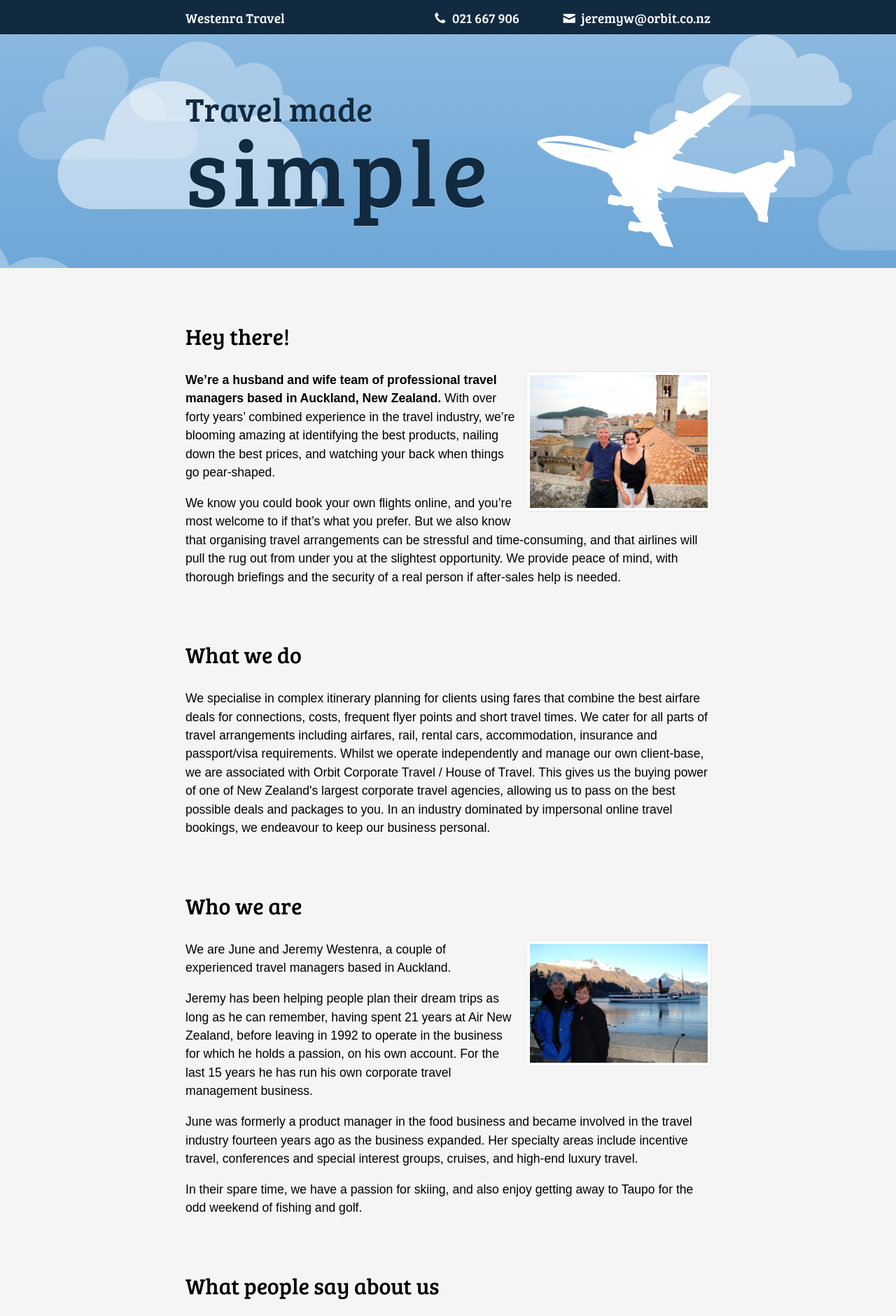
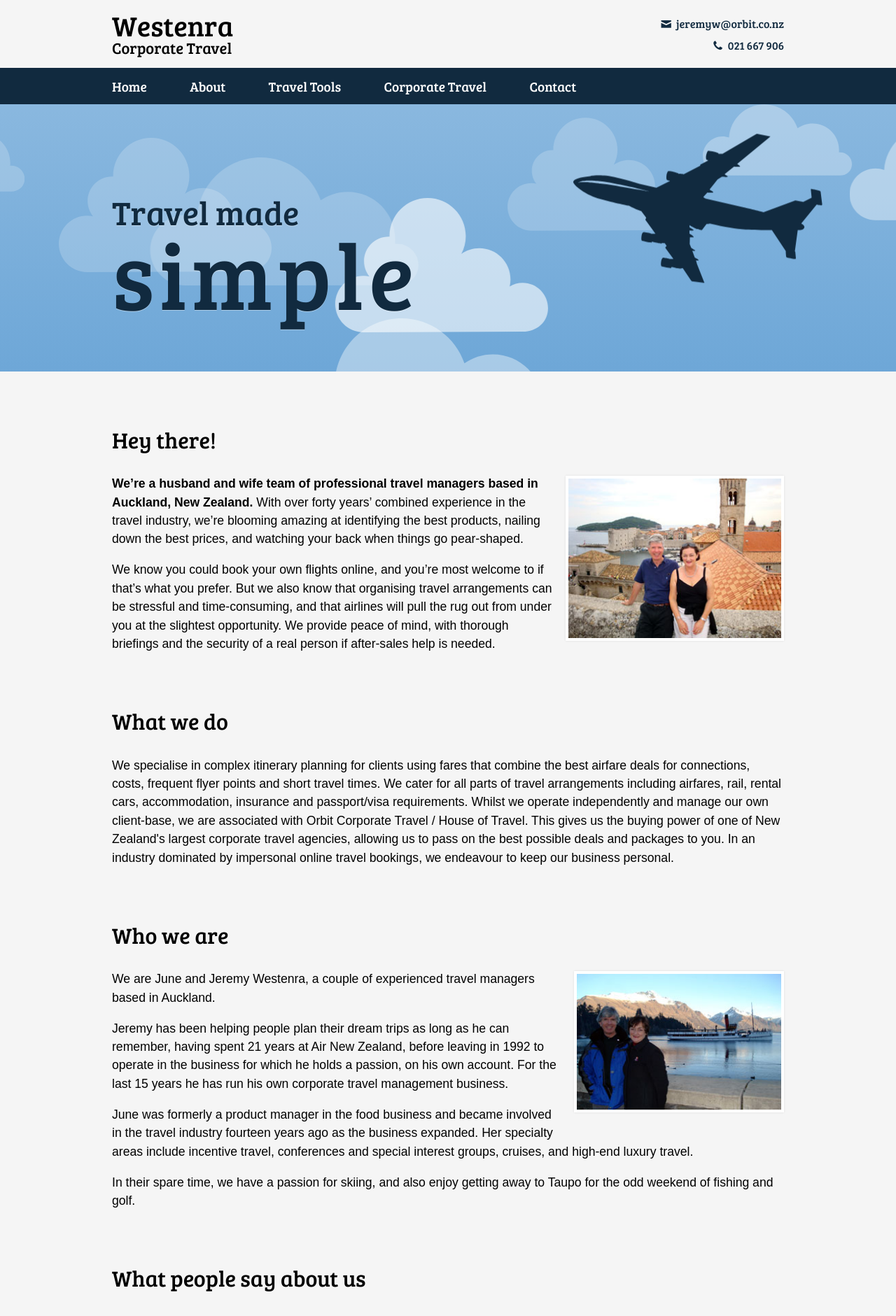
Before and after one commit to richardwestenra/westenratravel, a Jekyll site: the page built from pages/index.html, in a window 1280 px wide. Shown: the top 1881 px of the page at 70% size. Built offline with Jekyll 4.4.1, drawn with Linux system fonts in a browser that asks for light colours; some web fonts are replaced.

Commit message:
Redesign header

```diff
--- a/_includes/header.html
+++ b/_includes/header.html
@@ -11,8 +11,19 @@
   <body>
     <header class="header">
       <div class="wrapper">
-        <h1>Westenra Travel</h1>
-        <a href="mailto:jeremyw@orbit.co.nz" target="_blank"><i class="icon-mail"></i> <span>jeremyw@orbit.co.nz</span></a>
-        <a href="tel:021667906" target="_blank"><i class="icon-phone"></i> <span>021 667 906</span></a>
+        <h1><b>Westenra</b> Corporate Travel</h1>
+        <ul>
+          <li><a href="mailto:jeremyw@orbit.co.nz" target="_blank"><i class="icon-mail"></i> <span>jeremyw@orbit.co.nz</span></a></li>
+          <li><a href="tel:021667906" target="_blank"><i class="icon-phone"></i> <span>021 667 906</span></a></li>
+        </ul>
       </div>
     </header>
+    <nav class="nav">
+      <ul class="wrapper">
+        <li><a href="{{ baseurl }}/">Home</a></li>
+        <li><a href="{{ baseurl }}about/">About</a></li>
+        <li><a href="{{ baseurl }}tools/">Travel Tools</a></li>
+        <li><a href="{{ baseurl }}corporate/">Corporate Travel</a></li>
+        <li><a href="{{ baseurl }}contact/">Contact</a></li>
+      </ul>
+    </nav>
--- a/_sass/_base.scss
+++ b/_sass/_base.scss
@@ -62,7 +62,7 @@ li, p, blockquote {
     width: 90%;
     margin-left: auto;
     margin-right: auto;
-    max-width: 750px;
+    max-width: 960px;
 }
 .browsehappy {
     margin: 0.2em 0;
--- a/pages/index.html
+++ b/pages/index.html
@@ -4,18 +4,20 @@ permalink: /
 ---
 <main class="main">
   <section class="banner">
-    <span class="cloud cloud1"></span>
-    <span class="cloud cloud2"></span>
-    <span class="cloud cloud3"></span>
-    <span class="cloud cloud4"></span>
-    <span class="cloud cloud5"></span>
-    <span class="cloud cloud6"></span>
-    <span class="cloud cloud7"></span>
-    <span class="cloud cloud8"></span>
-    <span class="cloud cloud9"></span>
-    <span class="cloud cloud10"></span>
-    <img class="banner__airline" src="images/boeing747.svg" height="636" width="1000" alt="">
-    <h2 class="wrapper">Travel made <strong>simple</strong></h2>
+    <span class="cloud cloud1" role="presentation"></span>
+    <span class="cloud cloud2" role="presentation"></span>
+    <span class="cloud cloud3" role="presentation"></span>
+    <span class="cloud cloud4" role="presentation"></span>
+    <span class="cloud cloud5" role="presentation"></span>
+    <span class="cloud cloud6" role="presentation"></span>
+    <span class="cloud cloud7" role="presentation"></span>
+    <span class="cloud cloud8" role="presentation"></span>
+    <span class="cloud cloud9" role="presentation"></span>
+    <span class="cloud cloud10" role="presentation"></span>
+    <div class="wrapper">
+      <img class="banner__airline" src="images/boeing747.svg" height="636" width="1000" alt="">
+      <h2>Travel made <strong>simple</strong></h2>
+    </div>
   </section>
   <section class="welcome wrapper">
     <h3>Hey there!</h3>
--- a/styles/main.scss
+++ b/styles/main.scss
@@ -10,7 +10,50 @@ a {
   }
 }
 
-.header, .footer {
+.header {
+  padding: 1em 0;
+  .wrapper {
+    @include clearfix;
+    @include display;
+  }
+  h1 {
+    margin: 0;
+    display: inline-block;
+    font-size: 1.4em;
+    font-weight: 500;
+    b {
+      display: block;
+      font-size: 1.8em;
+      font-weight: normal;
+      line-height: 1em;
+    }
+  }
+  ul {
+    list-style: none;
+    padding: 0;
+    margin-top: 0;
+    margin-bottom: 0;
+    float: right;
+  }
+  li {
+    text-align: right;
+    margin-top: 0.4em;
+  }
+  a {
+    text-decoration: none;
+    color: $c_primary_dark;
+    &:hover, &:focus {
+      text-decoration: underline;
+    }
+    @media screen and (max-width: $m_tablet){
+      margin-left: 1em;
+      span {
+        @include visuallyhidden;
+      }
+    }
+  }
+}
+.nav {
   background: $c_primary_dark;
   color: $c_opposite;
   padding: 0.6em 0;
@@ -23,18 +66,18 @@ a {
     color: $c_opposite;
     display: inline-block;
   }
+  ul {
+    list-style: none;
+    padding: 0;
+    margin-top: 0;
+    margin-bottom: 0;
   }
-.header {
-	h1 {
-		margin: 0;
+  li {
     display: inline-block;
-		font-size: 1em;
-		font-weight: 500;
+		margin-right: 3em;
   }
   a {
     display: inline-block;
-		float: right;
-		margin-left: 3em;
 		text-decoration: none;
 		&:hover, &:focus {
 			text-decoration: underline;
@@ -73,7 +116,7 @@ section {
 	background: linear-gradient($c_primary_light, lighten($c_primary,18%));
 	padding: 2em 0;
 	@media screen and (min-width: $m_small){
-		padding: 5em 0;
+		padding: 8em 0 5em;
 	}
 	position: relative;
 	overflow: hidden;
@@ -96,6 +139,9 @@ section {
 			animation-duration: 90s + random(50s);
 			animation-delay: -999s / $i;
 		}
+	}
+  .wrapper {
+    position: relative;
   }
 	h2 {
 		position: relative;
@@ -128,10 +174,16 @@ section {
   border: none;
   box-shadow: none;
   position: absolute;
-  right: 10%;
-  top: 20%;
+  right: -5%;
+  top: -7em;
   max-width: 400px;
   height: auto;
+  animation: airline 1 ease-out;
+  animation-duration: 10s;
+}
+@keyframes airline {
+    from { transform: translate(5em, 1em) scale(0.9); }
+    to { transform: translate(0, 0) scale(1); }
 }
 blockquote {
 	position: relative;
```
Also changed, not shown: images/boeing747.svg. Lines whose indentation alone changed are shown as unchanged.
